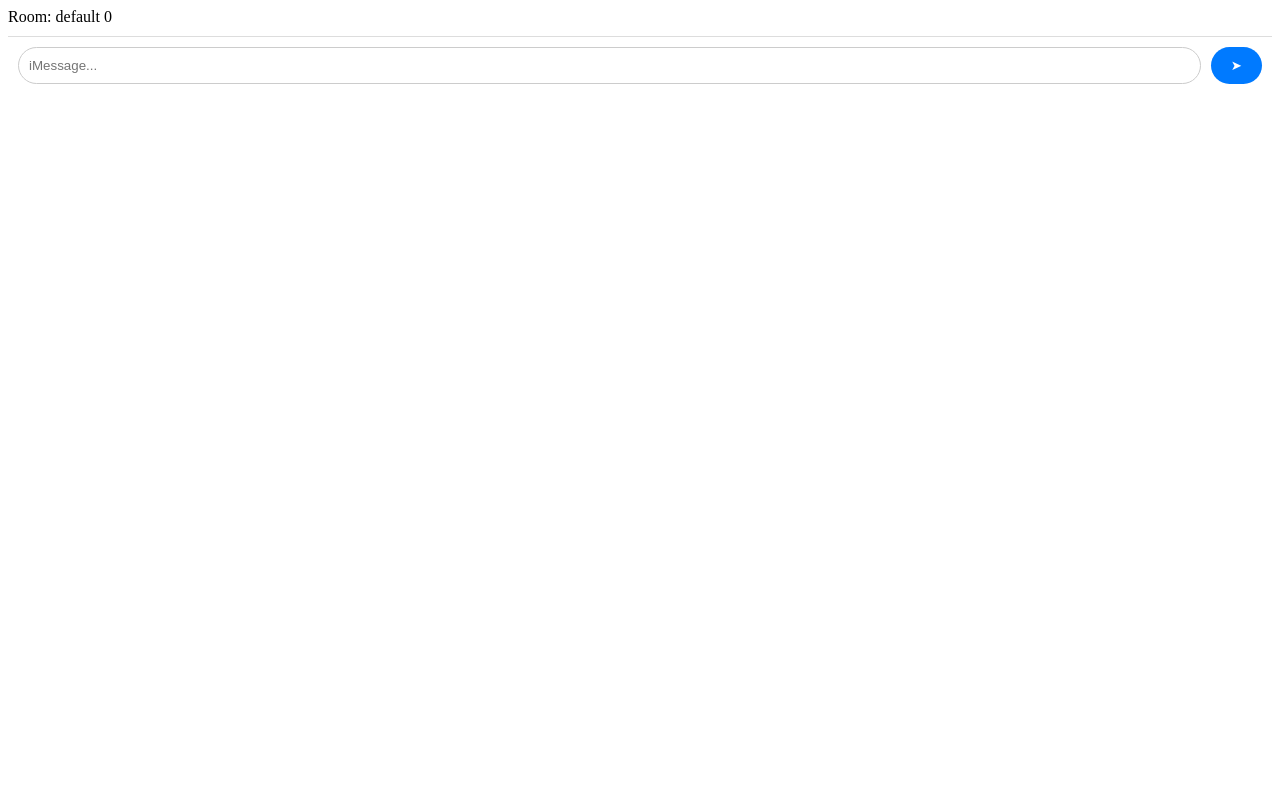
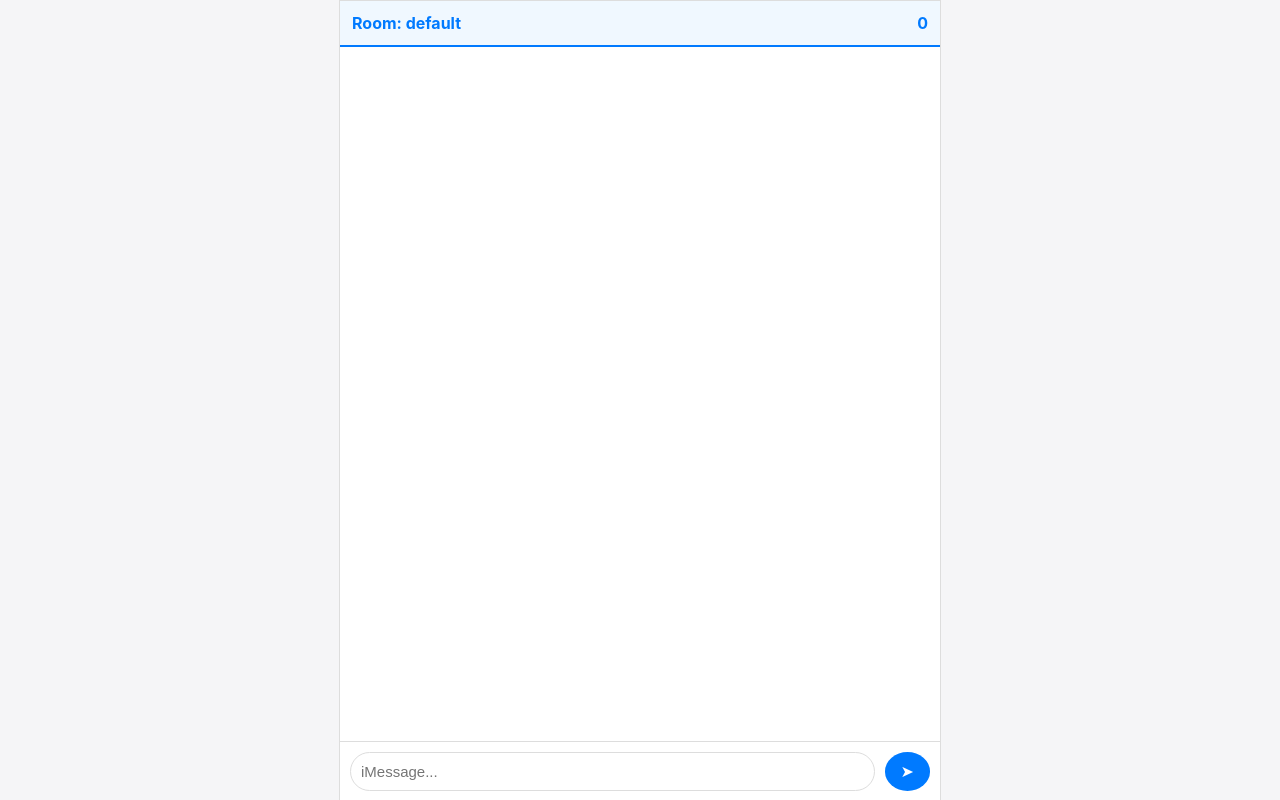
Before and after one commit to kartikrathodd/dailynotes, a website: page public/room.html in a window 1280 px wide. Drawn offline with nearby package versions, Linux system fonts and the light colour scheme; no server answers.

Commit message:
Update style.css

```diff
--- a/public/style.css
+++ b/public/style.css
@@ -1,40 +1,80 @@
-<style>
-  body {
-    font-family: Arial, sans-serif;
+body, html {
   margin: 0;
   padding: 0;
-    background: #f2f2f2;
+  height: 100%;
+  font-family: -apple-system, BlinkMacSystemFont, "Segoe UI", Roboto, sans-serif;
+  background-color: #f5f5f7;
+  overflow: hidden;
+}
+
+/* Chat container */
+#chat-container {
   display: flex;
   flex-direction: column;
   height: 100vh;
-    overflow: hidden;
+  width: 100%;
+  max-width: 600px;
+  margin: 0 auto;
+  border: 1px solid #ddd;
+  background: white;
 }
 
-  #chat {
+/* Top bar */
+#top-bar {
+  display: flex;
+  justify-content: space-between;
+  align-items: center;
+  padding: 12px;
+  border-bottom: 2px solid #007aff;
+  background: #f0f8ff;
+  font-weight: bold;
+  font-size: 16px;
+  color: #007aff;
+}
+
+/* Messages */
+#messages {
   flex: 1;
   overflow-y: auto;
-    padding: 10px;
+  padding: 15px;
+  display: flex;
+  flex-direction: column;
 }
 
-  #messages {
-    list-style: none;
-    padding: 0;
-    margin: 0;
-  }
-
-  #messages li {
-    padding: 8px 12px;
-    margin: 5px 0;
-    background: #e5e5ea;
+/* Each message bubble */
+.message {
+  max-width: 75%;
+  padding: 10px 14px;
+  margin: 6px 0;
   border-radius: 18px;
-    max-width: 70%;
+  position: relative;
+  font-size: 15px;
+  line-height: 1.4;
   word-wrap: break-word;
 }
 
-  #messages li.self {
+/* Sent (right side - blue) */
+.message.sent {
+  align-self: flex-end;
   background: #007aff;
-    color: #fff;
-    margin-left: auto;
+  color: white;
+  border-bottom-right-radius: 4px;
+}
+
+/* Received (left side - gray) */
+.message.received {
+  align-self: flex-start;
+  background: #e5e5ea;
+  color: black;
+  border-bottom-left-radius: 4px;
+}
+
+/* Status text (seen) */
+.status {
+  font-size: 11px;
+  color: gray;
+  margin-top: 2px;
+  text-align: right;
 }
 
 /* Input area */
@@ -43,26 +83,25 @@
   padding: 10px;
   border-top: 1px solid #ddd;
   background: #fff;
-    flex-shrink: 0;
-    position: sticky;
-    bottom: 25px; /* stays visible above keyboard on Chrome mobile */
-    z-index: 10;
 }
 
-  #form input {
+#input {
   flex: 1;
   padding: 10px;
-    border: 1px solid #ccc;
+  border: 1px solid #ddd;
   border-radius: 20px;
-    margin-right: 10px;
+  outline: none;
+  font-size: 15px;
 }
 
 #form button {
-    padding: 10px 20px;
+  margin-left: 10px;
+  padding: 10px 16px;
   border: none;
+  border-radius: 50%;
   background: #007aff;
-    color: #fff;
-    border-radius: 20px;
+  color: white;
+  font-size: 16px;
   cursor: pointer;
 }
 
@@ -71,10 +110,4 @@
   font-size: 13px;
   color: gray;
   padding: 5px 15px;
-    text-align: left;
-    position: sticky;
-    bottom: 0;
-    background: #fff;
-    z-index: 5;
 }
-</style>
```
Lines whose indentation alone changed are shown as unchanged.
